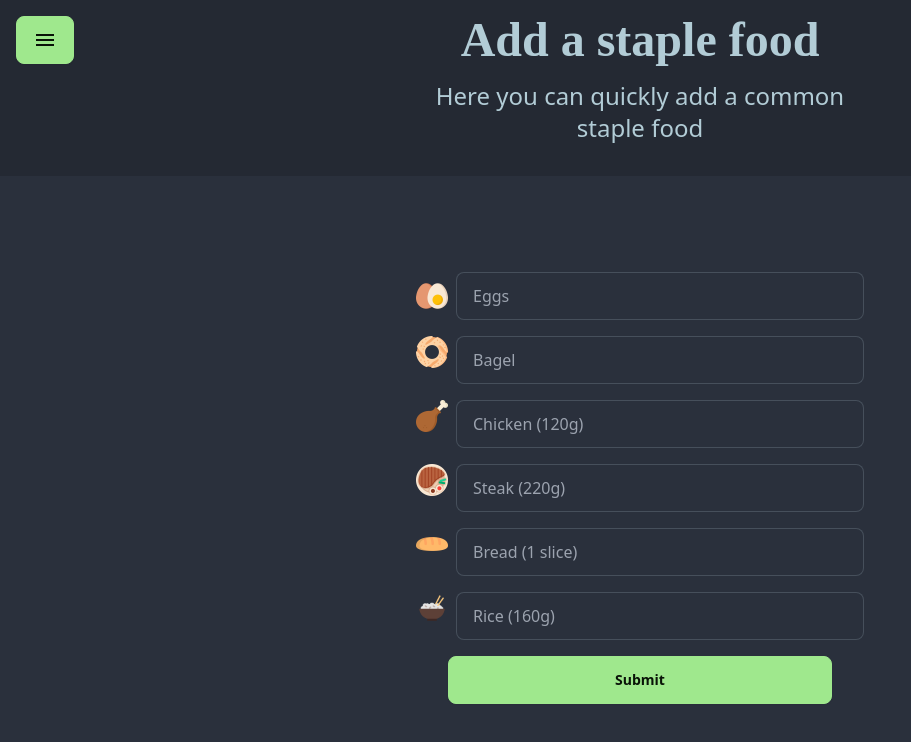
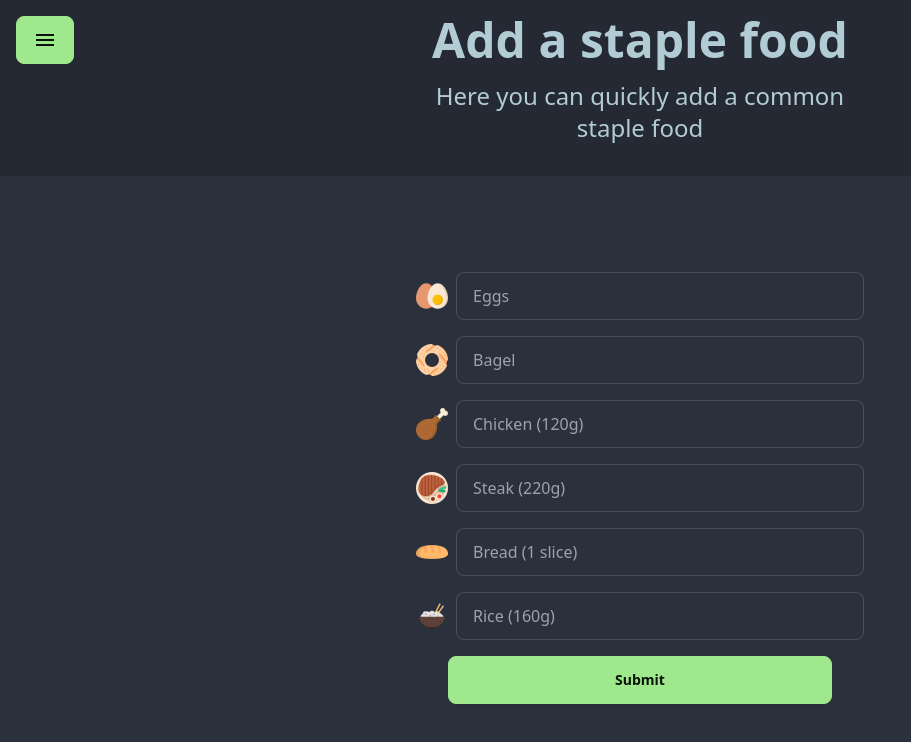
Before and after one commit to arimartell/CapstoneProject, a React (Vite) app in the folder frontend/: page /staple in a window 1280 px wide. Shown: the top 742 px of the page, without its empty margins (0-911 px from the left). Built offline with nearby package versions, Linux system fonts and the light colour scheme; sample sign-in values are in the browser's storage; a web font is replaced by a local one.

Commit message:
working frontend staple meal

```diff
--- a/frontend/package.json
+++ b/frontend/package.json
@@ -10,6 +10,7 @@
     "format": "prettier . --write --ignore-unknown"
   },
   "dependencies": {
+    "axios": "^1.6.8",
     "chart.js": "^4.4.2",
     "framer-motion": "^11.0.22",
     "localforage": "^1.10.0",
@@ -40,6 +41,6 @@
     "postcss": "^8.4.36",
     "prettier": "^3.2.5",
     "tailwindcss": "^3.4.1",
-    "vite": "^5.1.6"
+    "vite": "^5.2.8"
   }
 }
--- a/frontend/src/main.jsx
+++ b/frontend/src/main.jsx
@@ -15,7 +15,7 @@ import ForgotPassword from './routes/forgotpassword';
 import ResetPassword from './routes/resetpassword';
 import Dashboard from './routes/dashboard';
 import Lookup from './routes/lookup';
-import Staple from './routes/staple';
+import Staple from './routes/staple_meal';
 import Graph from './routes/graph';
 import Recipe from './routes/recipe';
 import { ToastContainer } from 'react-toastify';
--- a/frontend/src/routes/staple.jsx
+++ /dev/null
@@ -1,114 +0,0 @@
-import { useEffect } from 'react';
-import SwipeAnimation from '../components/swipe';
-import egg from "../egg.png";
-import bagel from "../bagel.png";
-import chicken from "../chicken.png";
-import steak from "../steak.png";
-import bread from "../bread.png"
-import rice from "../rice.png"
-
-//* Created by: Ariana Martell
-export default function Staple() {
-  useEffect(() => {
-    document.title = 'Staple';
-  }, []);
-
-  return (
-    <>
-      <SwipeAnimation />
-      <div className="size-full min-h-screen flex flex-col justify-center items-center">
-        <div className="hero bg-base-200 ">
-          <div className="hero-content text-center">
-            <div className="max-w-md">
-              <div className="text-5xl font-bold shingo md:shrink-0">
-                Add a staple food
-              </div>
-              <p className="text-2xl py-4">
-                Here you can quickly add a common staple food
-              </p>
-            </div>
-          </div>
-        </div>
-
-        <form
-          action="/login"
-          className="flex w-full flex-col justify-center py-8 items-center h-full space-y-4 max-w-md"
-        >
-          {/* //! Egg Input */}
-          <label className="flex justify-around flex-row items-center form-control gap-2 w-full">
-          <img src={egg} className='w-8 h-8'/>
-            <input
-              className="input input-bordered w-full"
-              type="number"
-              min={0}
-              name="eggs"
-              placeholder="Eggs"
-            />
-          </label>
-
-          {/* //! Bagel Input */}
-          <label className="flex justify-around flex-row form-control gap-2 w-full">
-          <img src={bagel} className='w-8 h-8'/>
-            <input
-              className="input input-bordered w-full"
-              type="number"
-              name="bagel"
-              min={0}
-              placeholder="Bagel"
-            />
-          </label>
-
-          {/* //! Chicken Input */}
-          <label className=" flex justify-around flex-row form-control gap-2 w-full">
-          <img src={chicken} className='w-8 h-8'/>
-            <input
-              className="input input-bordered w-full"
-              type="number"
-              name="chicken"
-              min={0}
-              placeholder="Chicken (120g)"
-            />
-          </label>
-
-          {/* //! Steak Input */}
-          <label className="flex justify-around flex-row form-control gap-2 w-full">
-          <img src={steak} className='w-8 h-8'/>
-            <input
-              className="input input-bordered w-full"
-              type="number"
-              name="steak"
-              min={0}
-              placeholder="Steak (220g)"
-            />
-          </label>
-
-          {/* //! Bread Input */}
-          <label className="flex justify-around flex-row form-control gap-2 w-full">
-          <img src={bread} className='w-8 h-8'/>
-            <input
-              className="input input-bordered w-full"
-              type="number"
-              name="trans_fat"
-              min={0}
-              placeholder="Bread (1 slice)"
-            />
-          </label>
-
-          {/* //! Rice Input */}
-          <label className="flex justify-around flex-row form-control gap-2 w-full">
-          <img src={rice} className='w-8 h-8'/>
-            <input
-              className="input input-bordered w-full"
-              type="number"
-              name="Rice"
-              min={0}
-              placeholder="Rice (160g)"
-            />
-          </label>
-
-          <button className="btn btn-primary w-full max-w-sm">Submit</button>
-        </form>
-      </div>
-    </>
-  );
-}
--- /dev/null
+++ b/frontend/src/routes/staple_meal.jsx
@@ -0,0 +1,153 @@
+import React, { useEffect, useState } from 'react';
+import axios from 'axios';
+import SwipeAnimation from '../components/swipe';
+import egg from "../egg.png";
+import bagel from "../bagel.png";
+import chicken from "../chicken.png";
+import steak from "../steak.png";
+import bread from "../bread.png";
+import rice from "../rice.png";
+
+export default function Staple() {
+    useEffect(() => {
+        document.title = 'Staple';
+    }, []);
+
+    const [formData, setFormData] = useState({
+        eggs: '',
+        bagel: '',
+        chicken: '',
+        steak: '',
+        bread: '',
+        rice: ''
+    });
+
+    const handleChange = (e) => {
+        setFormData({
+            ...formData,
+            [e.target.name]: e.target.value
+        });
+    };
+
+    const handleSubmit = async (e) => {
+        e.preventDefault();
+        const token = localStorage.getItem('token');  // Retrieve the token from local storage
+
+        try {
+            const response = await axios.post('http://127.0.0.1:5000/staple_meal', formData, {
+                headers: {
+                    Authorization: `Bearer ${token}`  // Use the token in the Authorization header
+                }
+            });
+            alert('Staple meal added successfully');
+        } catch (error) {
+            console.error('Error adding staple meal:', error);
+            alert('Error adding staple meal');
+        }
+    };
+
+    return (
+        <>
+            <SwipeAnimation />
+            <div className="size-full min-h-screen flex flex-col justify-center items-center">
+                <div className="hero bg-base-200 ">
+                    <div className="hero-content text-center">
+                        <div className="max-w-md">
+                            <div className="text-5xl font-bold">
+                                Add a staple food
+                            </div>
+                            <p className="text-2xl py-4">
+                                Here you can quickly add a common staple food
+                            </p>
+                        </div>
+                    </div>
+                </div>
+
+                <form
+                    className="flex w-full flex-col justify-center py-8 items-center h-full space-y-4 max-w-md"
+                    onSubmit={handleSubmit}
+                >
+                    <label className="flex justify-around flex-row items-center form-control gap-2 w-full">
+                        <img src={egg} className='w-8 h-8' alt="Egg"/>
+                        <input
+                            className="input input-bordered w-full"
+                            type="number"
+                            min={0}
+                            name="eggs"
+                            value={formData.eggs}
+                            onChange={handleChange}
+                            placeholder="Eggs"
+                        />
+                    </label>
+
+                    <label className="flex justify-around flex-row items-center form-control gap-2 w-full">
+                        <img src={bagel} className='w-8 h-8' alt="Bagel"/>
+                        <input
+                            className="input input-bordered w-full"
+                            type="number"
+                            min={0}
+                            name="bagel"
+                            value={formData.bagel}
+                            onChange={handleChange}
+                            placeholder="Bagel"
+                        />
+                    </label>
+
+                    <label className="flex justify-around flex-row items-center form-control gap-2 w-full">
+                        <img src={chicken} className='w-8 h-8' alt="Chicken"/>
+                        <input
+                            className="input input-bordered w-full"
+                            type="number"
+                            min={0}
+                            name="chicken"
+                            value={formData.chicken}
+                            onChange={handleChange}
+                            placeholder="Chicken (120g)"
+                        />
+                    </label>
+
+                    <label className="flex justify-around flex-row items-center form-control gap-2 w-full">
+                        <img src={steak} className='w-8 h-8' alt="Steak"/>
+                        <input
+                            className="input input-bordered w-full"
+                            type="number"
+                            min={0}
+                            name="steak"
+                            value={formData.steak}
+                            onChange={handleChange}
+                            placeholder="Steak (220g)"
+                        />
+                    </label>
+
+                    <label className="flex justify-around flex-row items-center form-control gap-2 w-full">
+                        <img src={bread} className='w-8 h-8' alt="Bread"/>
+                        <input
+                            className="input input-bordered w-full"
+                            type="number"
+                            min={0}
+                            name="bread"
+                            value={formData.bread}
+                            onChange={handleChange}
+                            placeholder="Bread (1 slice)"
+                        />
+                    </label>
+
+                    <label className="flex justify-around flex-row items-center form-control gap-2 w-full">
+                        <img src={rice} className='w-8 h-8' alt="Rice"/>
+                        <input
+                            className="input input-bordered w-full"
+                            type="number"
+                            min={0}
+                            name="rice"
+                            value={formData.rice}
+                            onChange={handleChange}
+                            placeholder="Rice (160g)"
+                        />
+                    </label>
+
+                    <button className="btn btn-primary w-full max-w-sm">Submit</button>
+                </form>
+            </div>
+        </>
+    );
+}
```
Also changed, not shown: 1 other file (tests, documents, lock files or other folders).
